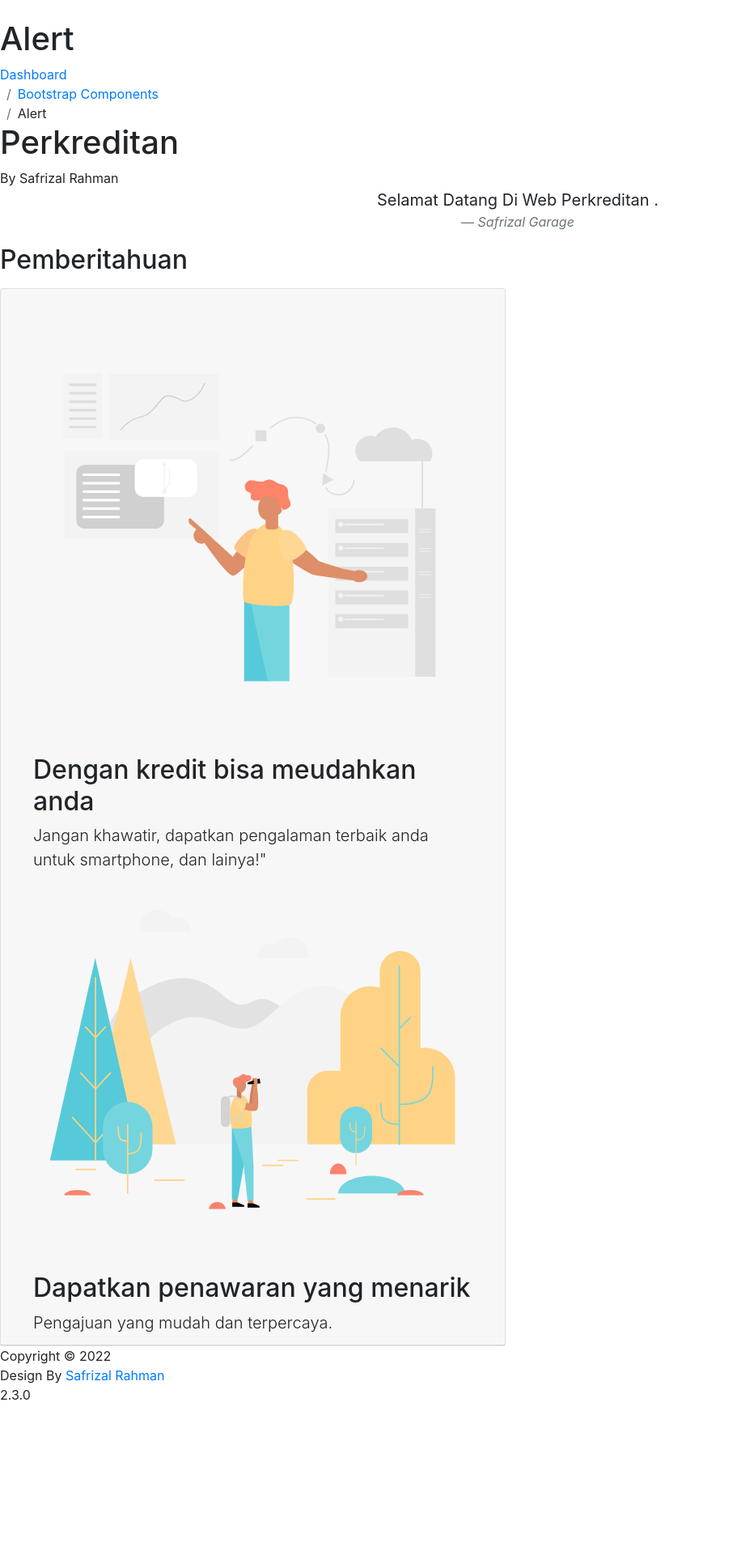
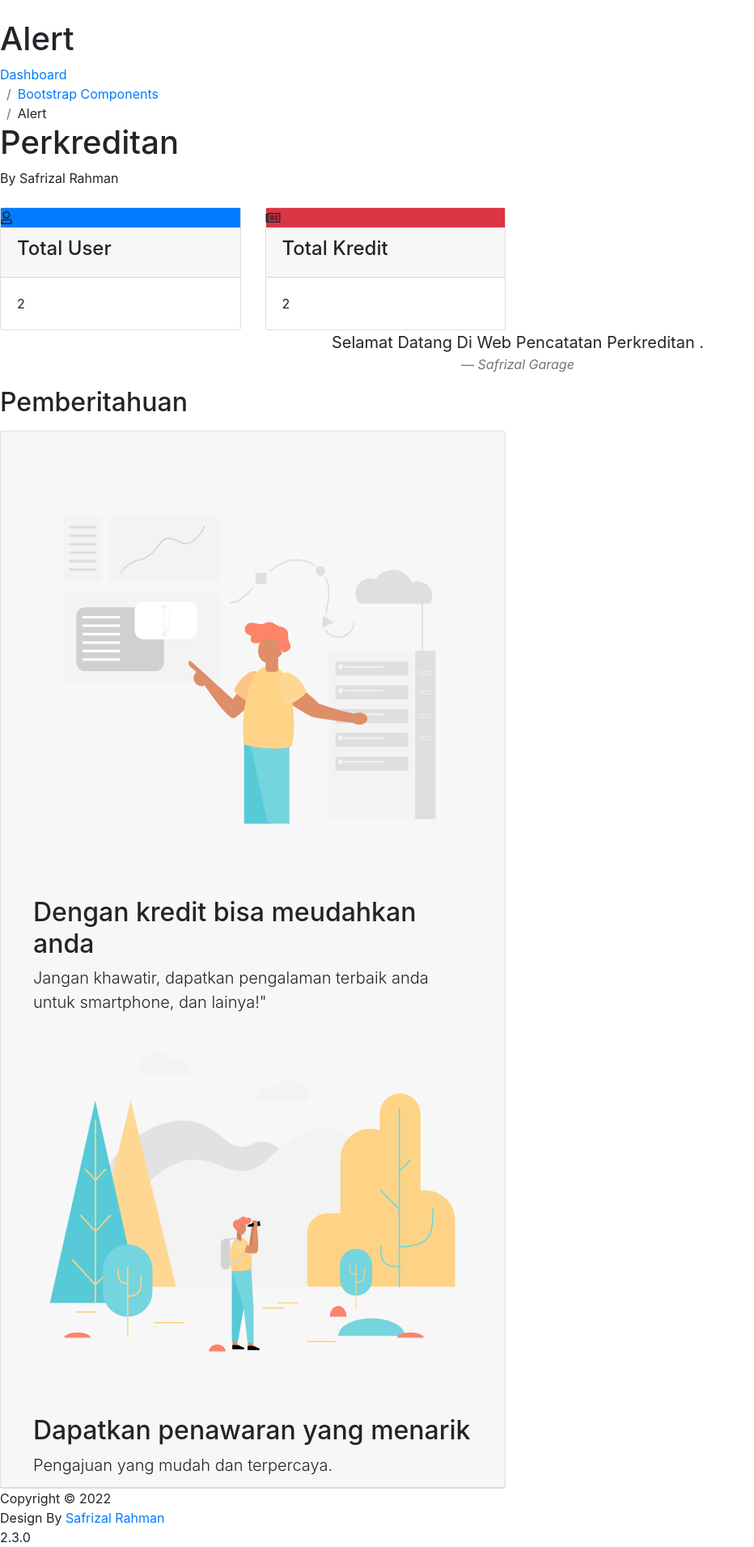
Before and after one commit to mualim09/AP-Kredit, a CodeIgniter app: page /perkreditan/index.php/Dashboard in a window 1280 px wide. Shown: the part 700-2611 px from the top of the page at 81% size, without its empty margins (0-932 px from the left). Before the commit the page ends 2429 px from the top, so only its background shows below. Run offline with CodeIgniter, Linux system fonts and the light colour scheme; data comes from the database, SQL or seed files in the repository; some libraries are stand-ins or nearby versions.

Commit message:
update skuy2

```diff
--- a/application/controllers/Dashboard.php
+++ b/application/controllers/Dashboard.php
@@ -15,7 +15,13 @@ class Dashboard extends CI_Controller {
 	public function index()
 	{
 		$data['content'] = 'dashboard/halamantest';
+		$data['Total_user'] = $this->db->count_all_results('users');
+		$data['Total_kredit'] = $this->db->count_all_results('users');
 		$this->load->view('layout/content',$data);
+
+		/*  print_r($data);
+		 exit(); */
+
 	}
 
 
--- a/application/views/dashboard/halamantest.php
+++ b/application/views/dashboard/halamantest.php
@@ -1,5 +1,6 @@
       <!-- Main Content -->
-      <div class="main-content">
+
+			<div class="main-content">
         <section class="section">
 		<div class="section-header">
             <h1>Alert</h1>
@@ -10,13 +11,78 @@
             </div>
           </div>
 
-          <div class="section-body">
+					<div class="section-body">
 			<h1>Perkreditan</h1>
 			<h8>By Safrizal Rahman</h8>
+			<br>
+		</br>
+
+					<div class="row">
+            <div class="col-lg-3 col-md-6 col-sm-6 col-12">
+              <div class="card card-statistic-1">
+                <div class="card-icon bg-primary">
+                  <i class="far fa-user"></i>
+                </div>
+                <div class="card-wrap">
+                  <div class="card-header">
+                    <h4>Total User</h4>
+                  </div>
+                  <div class="card-body">
+                  <?php echo $Total_user; ?>
+                  </div>
+                </div>
+              </div>
+            </div>
+            <div class="col-lg-3 col-md-6 col-sm-6 col-12">
+              <div class="card card-statistic-1">
+                <div class="card-icon bg-danger">
+                  <i class="far fa-newspaper"></i>
+                </div>
+                <div class="card-wrap">
+                  <div class="card-header">
+                    <h4>Total Kredit</h4>
+                  </div>
+                  <div class="card-body">
+										<?php echo $Total_kredit; ?>
+										</div>
+                </div>
+              </div>
+            </div>
+          <!--   <div class="col-lg-3 col-md-6 col-sm-6 col-12">
+              <div class="card card-statistic-1">
+                <div class="card-icon bg-warning">
+                  <i class="far fa-file"></i>
+                </div>
+                <div class="card-wrap">
+                  <div class="card-header">
+                    <h4>Reports</h4>
+                  </div>
+                  <div class="card-body">
+                    1,201
+                  </div>
+                </div>
+              </div>
+            </div>
+            <div class="col-lg-3 col-md-6 col-sm-6 col-12">
+              <div class="card card-statistic-1">
+                <div class="card-icon bg-success">
+                  <i class="fas fa-circle"></i>
+                </div>
+                <div class="card-wrap">
+                  <div class="card-header">
+                    <h4>Online Users</h4>
+                  </div>
+                  <div class="card-body">
+                    47
+                  </div>
+                </div>
+              </div>
+            </div>   -->
+          </div>
 
 		  </div>
 			<blockquote class="blockquote text-center">
- 				 <p class="mb-0">Selamat Datang Di Web Perkreditan .</p>
+ 				 <p class="mb-0">Selamat Datang Di Web Pencatatan Perkreditan .</p>
   			 <footer class="blockquote-footer"><cite title="Safrizal Garage">Safrizal Garage </cite></footer>
 			</blockquote>
 		  <div class="section-body">
```
